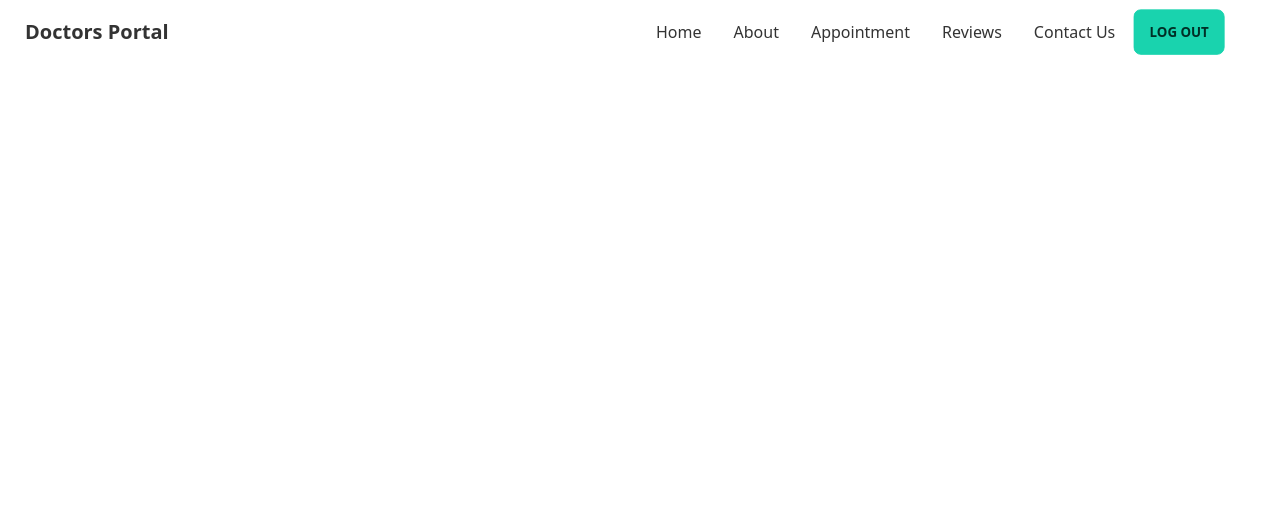
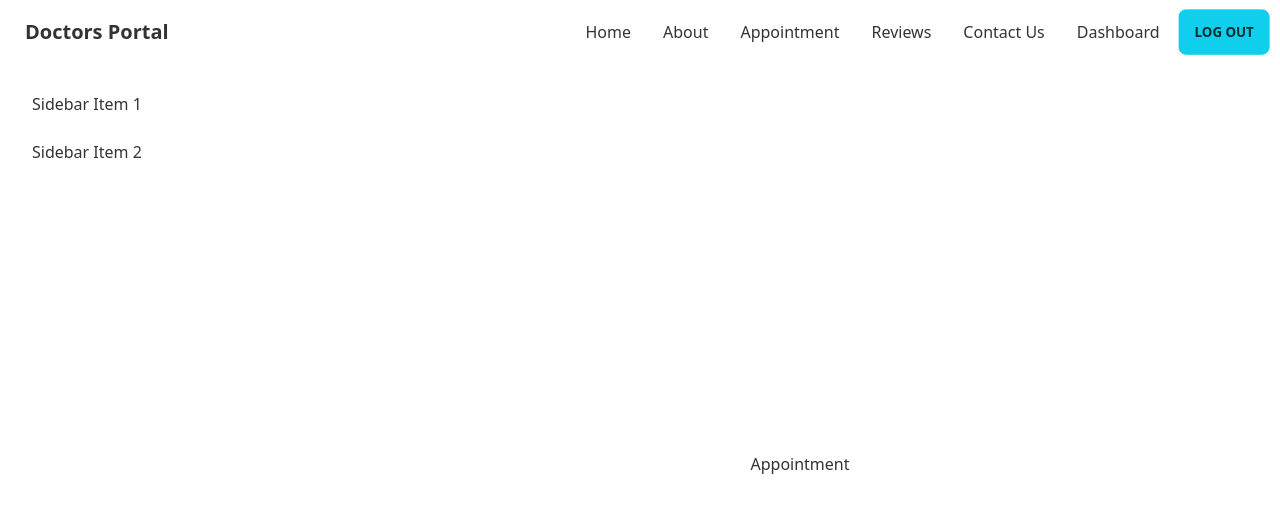
Before and after one commit to Anikroy7/doctors-portal-client, a React (Create React App) app: page /dashboard in a window 1280 px wide. Shown: the top 512 px of the page. Built offline with nearby package versions, Linux system fonts and the light colour scheme; no server answers; sample sign-in values are in the browser's storage.

Commit message:
load available based on date

```diff
--- a/package.json
+++ b/package.json
@@ -14,6 +14,7 @@
     "react-dom": "^18.1.0",
     "react-firebase-hooks": "^5.0.3",
     "react-hook-form": "^7.31.1",
+    "react-query": "^3.39.0",
     "react-router-dom": "^6.3.0",
     "react-scripts": "5.0.1",
     "react-toastify": "^9.0.1",
--- a/src/App.js
+++ b/src/App.js
@@ -10,6 +10,9 @@
 import Login from './Pages/Login/Login';
 import SignUp from './Pages/Login/SignUp';
 import RequireAuth from './Pages/Login/RequireAuth';
+import Dashboard from './Pages/Dashboard/Dashboard';
+import MyAppointment from './Pages/Dashboard/MyAppointment';
+import MyReview from './Pages/Dashboard/MyReview';
 
 function App() {
   return (
@@ -26,6 +29,16 @@
           </RequireAuth>
 
         }></Route>
+        <Route path='/dashboard' element={
+
+          <RequireAuth>
+            <Dashboard></Dashboard>
+          </RequireAuth>
+
+        }>
+          <Route index element={<MyAppointment></MyAppointment>}></Route>
+          <Route path='review' element={<MyReview></MyReview>}></Route>
+        </Route>
         <Route path='/login' element={<Login></Login>}></Route>
         <Route path='/signup' element={<SignUp></SignUp>}></Route>
       </Routes>
--- a/src/Pages/AppointmentPage/AvailableAppointment.js
+++ b/src/Pages/AppointmentPage/AvailableAppointment.js
@@ -1,5 +1,7 @@
 import { format } from 'date-fns';
 import React, { useEffect, useState } from 'react';
+import { useQuery } from 'react-query';
+import Loading from '../Shared/Loading';
 import BokkingModal from './BokkingModal';
 import SlotDetails from './SlotDetails';
 
@@ -7,23 +9,25 @@
 
 const AvailableAppointment = ({ date }) => {
 
-    const [services, setServices] = useState([]);
+
 
     const [treatment, setTreatment] = useState(null);
+    const formattedDate = format(date, 'PP')
 
-    useEffect(() => {
-        fetch('http://localhost:5000/service')
-            .then(res => res.json())
-            .then(data => setServices(data))
-    }, [])
-    // console.log(services);
+    const { data: services, loading, refetch } = useQuery(['available', formattedDate], () => fetch(`http://localhost:5000/available?date=${formattedDate}`)
+        .then(res => res.json())
+    )
+    if (loading) {
+        return <Loading></Loading>
+    }
+
 
     return (
         <section className='mt-24 px-12'>
             <h3 className='text-secondary text-xl  text-center'>Available Appointments On : {format(date, 'PP')}</h3>
             <div className='grid sm:grid-cols-1 md:grid-cols-2 lg:grid-cols-3  gap-5 mt-16'>
                 {
-                    services.map(service => <SlotDetails
+                    services?.map(service => <SlotDetails
                         key={service._id}
                         service={service}
                         setTreatment={setTreatment}
@@ -34,6 +38,7 @@
                 date={date}
                 treatment={treatment}
                 setTreatment={setTreatment}
+                refetch={refetch}
             ></BokkingModal>}
         </section>
     );
--- a/src/Pages/AppointmentPage/BokkingModal.js
+++ b/src/Pages/AppointmentPage/BokkingModal.js
@@ -5,7 +5,7 @@
 import { success } from 'daisyui/src/colors';
 import { toast } from 'react-toastify';
 
-const BokkingModal = ({ treatment, date, setTreatment }) => {
+const BokkingModal = ({ treatment, date, setTreatment, refetch }) => {
     const { name, slots, _id } = treatment;
     const [user] = useAuthState(auth);
     const handelFromSubmit = event => {
@@ -13,14 +13,15 @@
         const slot = event.target.slot.value;
         const formattedDate = format(date, 'PP')
         const booking = {
-            treatmentId: _id,
-            treatment: name,
-            patient: user.displayName,
-            patientEmail: user.email,
+            treatementId: _id,
+            treatement: name,
+            patient: user.email,
+            patientName: user.displayName,
             slot,
             date: formattedDate
 
         }
+
         fetch('http://localhost:5000/service', {
             method: 'POST',
             headers: {
@@ -32,12 +33,16 @@
             .then(data => {
                 console.log(data);
                 if (data.success) {
-                    toast(`Your appoint is booked for ${formattedDate} to ${slot}`)
+                    toast(`Your appoint is successfully booked for ${formattedDate} to ${slot}`)
                 }
-                else (
+                else {
                     toast.error(`Your appoint is alreay booked for ${formattedDate} to ${slot}`)
-                )
+                }
+
             })
+        // for refetch
+        refetch()
+
         // for close modal
         setTreatment(null)
     }
--- /dev/null
+++ b/src/Pages/Dashboard/Dashboard.js
@@ -0,0 +1,25 @@
+import React from 'react';
+import { Link, Outlet } from 'react-router-dom';
+
+const Dashboard = () => {
+    return (
+        <div class="drawer drawer-mobile">
+            <input id="my-drawer-2" type="checkbox" class="drawer-toggle" />
+            <div class="drawer-content flex flex-col items-center justify-center">
+                <Outlet />
+                <label for="my-drawer-2" class="btn btn-primary drawer-button lg:hidden">Open drawer</label>
+
+            </div>
+            <div class="drawer-side">
+                <label for="my-drawer-2" class="drawer-overlay"></label>
+                <ul class="menu p-4 overflow-y-auto w-80 bg-base-100 text-base-content">
+                    <li><Link to={'/dashboard'}>Sidebar Item 1</Link></li>
+                    <li><Link to={'/dashboard/review'}>Sidebar Item 2</Link></li>
+                </ul>
+
+            </div>
+        </div>
+    );
+};
+
+export default Dashboard;
--- /dev/null
+++ b/src/Pages/Dashboard/MyAppointment.js
@@ -0,0 +1,11 @@
+import React from 'react';
+
+const MyAppointment = () => {
+    return (
+        <div>
+            <h4>Appointment</h4>
+        </div>
+    );
+};
+
+export default MyAppointment;
--- /dev/null
+++ b/src/Pages/Dashboard/MyReview.js
@@ -0,0 +1,11 @@
+import React from 'react';
+
+const MyReview = () => {
+    return (
+        <div>
+            <h3>my review</h3>
+        </div>
+    );
+};
+
+export default MyReview;
--- a/src/Pages/Shared/Navbar/Navbar.js
+++ b/src/Pages/Shared/Navbar/Navbar.js
@@ -6,6 +6,7 @@
 
 const Navbar = () => {
     const [user] = useAuthState(auth);
+
     const handelLogout = () => {
         signOut(auth)
     }
@@ -16,8 +17,16 @@
         <li><Link to={'/reviews'}>Reviews</Link></li>
         <li><Link to={'/contact'}>Contact Us</Link></li>
         {
+            <li><Link to={'/dashboard'}>Dashboard</Link></li>
 
-            user ? <button onClick={handelLogout} className="btn btn-primary btn-secondary">Log out</button> : <li><Link to={'/login'}>Log in</Link></li>
+        }
+
+        {
+
+            user ?
+                <button onClick={handelLogout} className="btn btn-primary ">Log out</button>
+
+                : <li><Link to={'/login'}>Log in</Link></li>
         }
     </>
     return (
--- a/src/index.js
+++ b/src/index.js
@@ -4,13 +4,19 @@
 import App from './App';
 import reportWebVitals from './reportWebVitals';
 import { BrowserRouter } from 'react-router-dom';
-
+import {
+  QueryClient,
+  QueryClientProvider,
+} from 'react-query';
+const queryClient = new QueryClient()
 const root = ReactDOM.createRoot(document.getElementById('root'));
 root.render(
   <BrowserRouter>
-    <React.StrictMode>
-      <App />
-    </React.StrictMode>
+    <QueryClientProvider client={queryClient}>
+      <React.StrictMode>
+        <App />
+      </React.StrictMode>
+    </QueryClientProvider>
   </BrowserRouter>
 );
 
```
Also changed, not shown: 1 other file (tests, documents, lock files or other folders).
